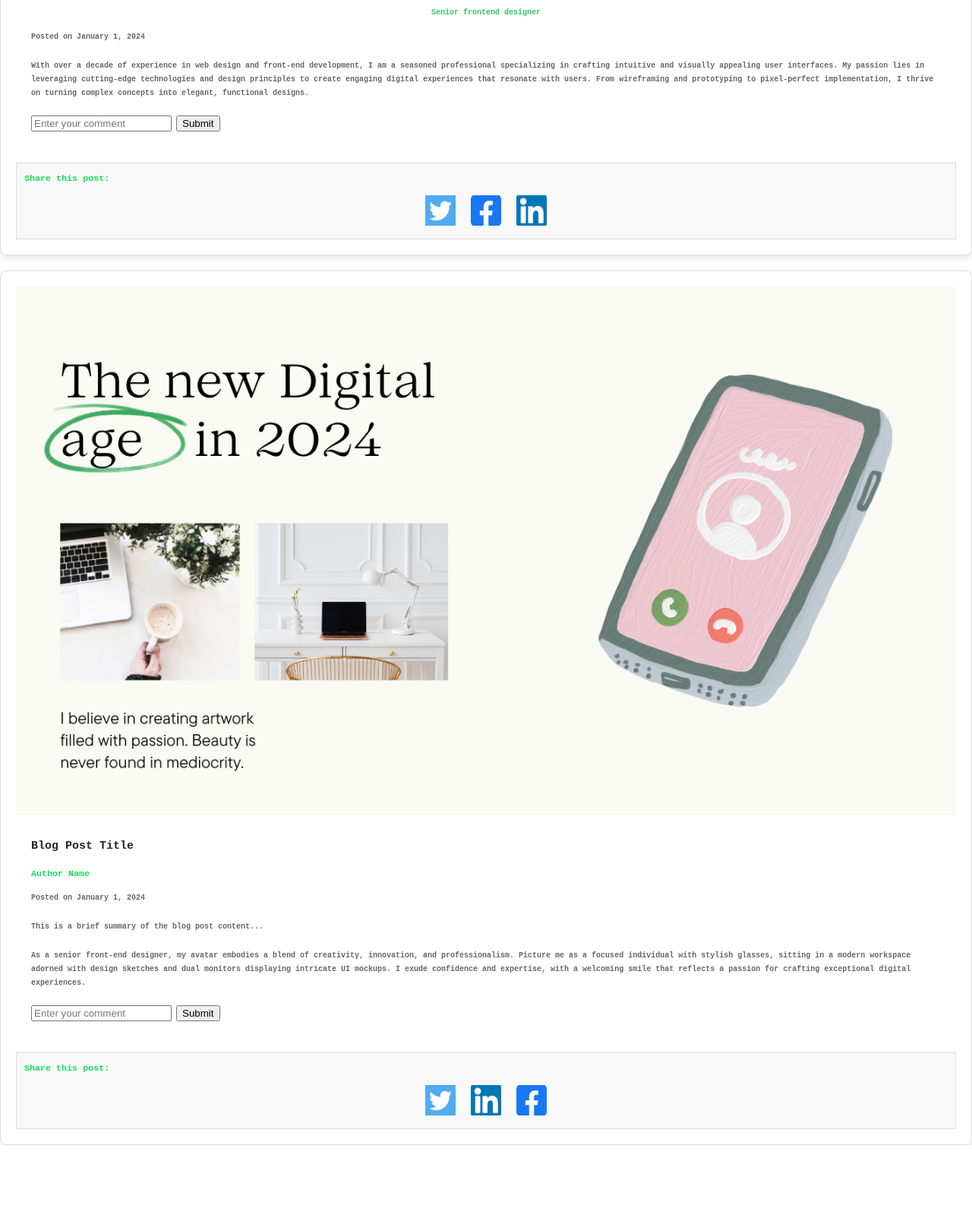
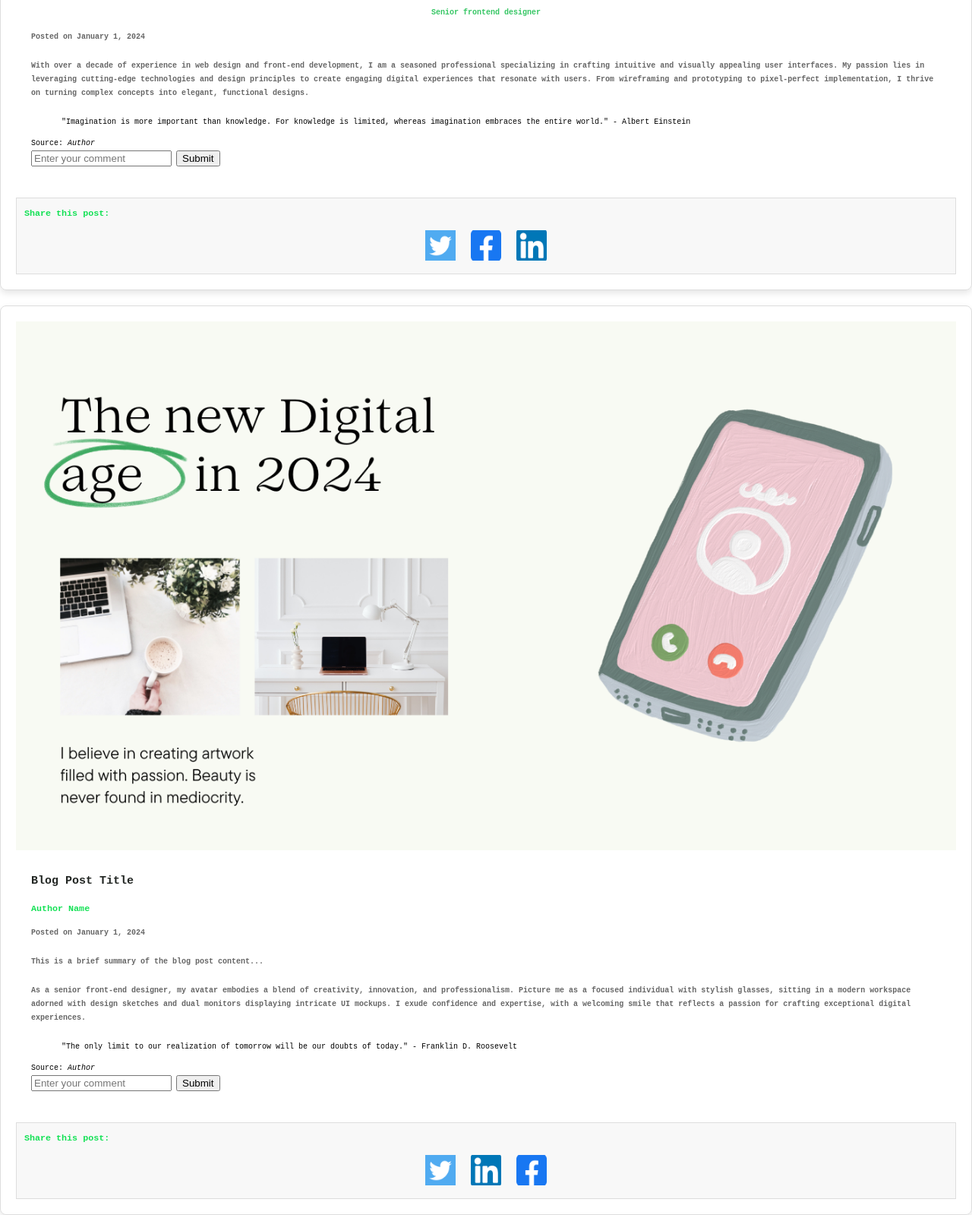
Before and after one commit to gitYokeYong/personalblog, a plain HTML site: page pages/blog-post.html in a window 1280 px wide. Shown: the part 983-2582 px from the top of the page at 76% size. Before the commit the page ends 2490 px from the top, so only its background shows below. Drawn offline with Linux system fonts and the light colour scheme.

Commit message:
update blockquote

```diff
--- a/pages/blog-post.html
+++ b/pages/blog-post.html
@@ -31,6 +31,7 @@
             <h4 class="author-title">Senior frontend designer</Fieldset>
                 </h3>
                 <p class="post-date">Posted on January 1, 2024</p>
+
                 <p class="post-shortbio">With over a decade of experience in web design and front-end development, I am
                     a
                     seasoned professional specializing in crafting intuitive and visually appealing user interfaces. My
@@ -39,6 +40,12 @@
                     experiences that resonate with users. From wireframing and prototyping to pixel-perfect
                     implementation,
                     I thrive on turning complex concepts into elegant, functional designs.</p>
+
+
+                    <blockquote>
+                        "Imagination is more important than knowledge. For knowledge is limited, whereas imagination embraces the entire world." - Albert Einstein
+                    </blockquote>
+                    <footer>Source: <cite>Author</cite></footer>
 
                 <input type="text" placeholder="Enter your comment" class="comment-input">
                 <button class="submit-comment">Submit</button>
@@ -76,6 +83,12 @@
                 confidence and expertise, with a welcoming smile that reflects a passion for crafting exceptional
                 digital experiences.</p>
 
+                <blockquote>
+                    "The only limit to our realization of tomorrow will be our doubts of today." - Franklin D. Roosevelt
+                </blockquote>
+                <footer>Source: <cite>Author</cite></footer>
+
+
             <input type="text" placeholder="Enter your comment" class="comment-input">
             <button class="submit-comment">Submit</button>
         </div>
```
Also changed, not shown: pages/about-me.html (+2 -2 lines).
